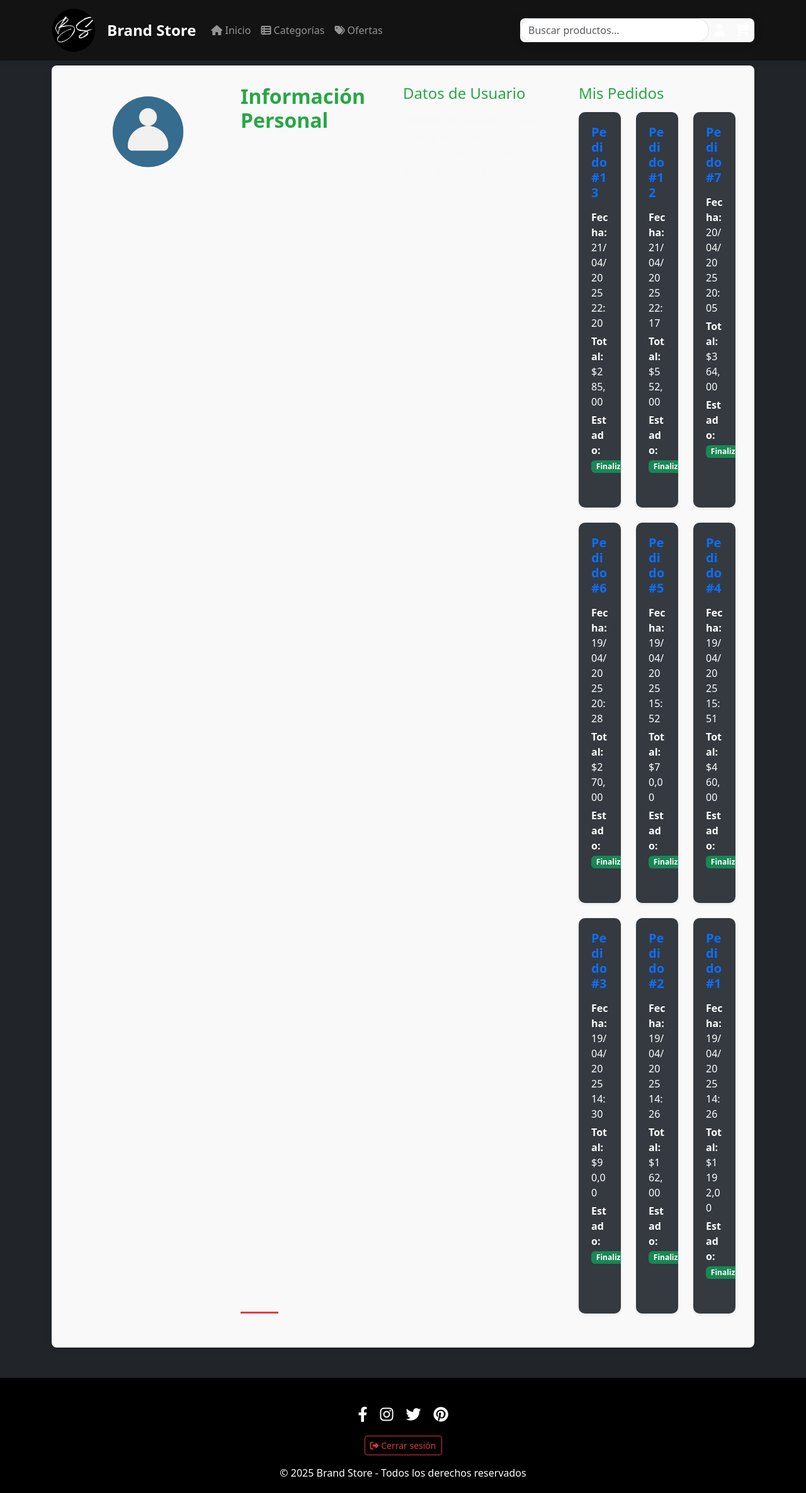
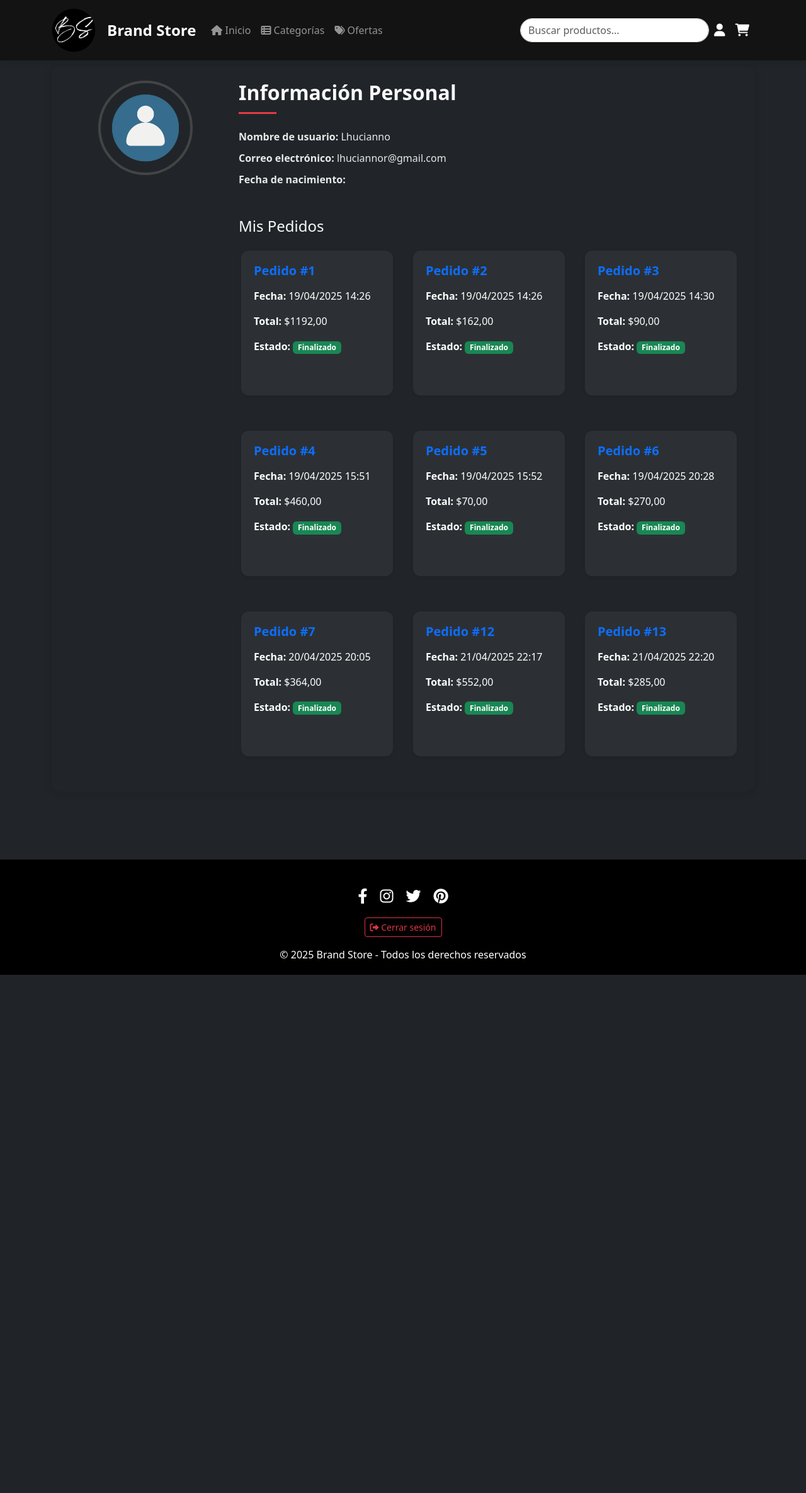
Before and after one commit to LhuciannoR/Proyecto-Final, a Django app: page /perfil/ in a window 1280 px wide. Shown: the whole page at 63% size. After the commit the page ends 1548 px from the top, so only its background shows below. Run offline with Django 5.2, Linux system fonts and the light colour scheme; a user stored in the database is signed in; data comes from the database, SQL or seed files in the repository; both versions use the stored data as it was after the commit; some libraries are stand-ins or nearby versions.

Commit message:
Primer commit: Subiendo proyecto a GitHub

```diff
--- a/django_brandstore/productos/templates/productos/perfil.html
+++ b/django_brandstore/productos/templates/productos/perfil.html
@@ -2,11 +2,10 @@
 {% include 'productos/menu.html' %}
 
 <div class="container mt-5">
-
-    <div class="perfil-container">
-        <div class="row">
-            <!-- Foto de perfil con estilo circular -->
-            <div class="col-md-3 text-center">
+    <div class="perfil-container p-4">
+        <div class="row align-items-start">
+            <!-- Foto de perfil -->
+            <div class="col-md-3 text-center mb-4 mb-md-0">
                 <div class="perfil-img">
                     <img src="{% static 'images/pfp.png' %}" alt="Foto de perfil" class="rounded-circle" style="width: 150px; height: 150px; object-fit: cover;">
                 </div>
@@ -14,10 +13,8 @@
 
             <!-- Información del Usuario -->
             <div class="col-md-9">
-                <div class="perfil-info">
                 <h2 class="section-title mb-4">Información Personal</h2>
-                    <div class="perfil-datos">
-                        <h4>Datos de Usuario</h4>
+                <div class="perfil-datos mb-5">
                     <p><strong>Nombre de usuario:</strong> {{ usuario.username }}</p>
                     <p><strong>Correo electrónico:</strong> {{ usuario.email }}</p>
                     <p><strong>Fecha de nacimiento:</strong> {{ usuario.perfilusuario.fecha_nacimiento|date:"d/m/Y" }}</p>
@@ -25,14 +22,14 @@
 
                 <!-- Mis Pedidos -->
                 <div class="perfil-pedidos">
-                        <h4>Mis Pedidos</h4>
+                    <h4 class="mb-4">Mis Pedidos</h4>
                     {% if pedidos %}
-                        <div class="row">
+                        <div class="row gx-4 gy-4">
                             {% for pedido in pedidos %}
-                            <div class="col-md-4 mb-4">
-                                <div class="card h-100 shadow-sm" style="background-color: #343a40; color: white;">
+                            <div class="col-md-6 col-lg-4">
+                                <div class="card h-100 shadow-sm border-0" style="background-color: #2c3034; color: white; border-radius: 12px;">
                                     <div class="card-body">
-                                        <h5 class="card-title text-primary">Pedido #{{ pedido.id }}</h5>
+                                        <h5 class="card-title text-primary mb-3">Pedido #{{ pedido.id }}</h5>
                                         <p><strong>Fecha:</strong> {{ pedido.fecha|date:"d/m/Y H:i" }}</p>
                                         <p><strong>Total:</strong> ${{ pedido.total }}</p>
                                         <p><strong>Estado:</strong>
@@ -52,6 +49,4 @@
     </div>
 </div>
 
-</div>
-
 {% include 'productos/footer.html' %}
--- a/django_brandstore/productos/views.py
+++ b/django_brandstore/productos/views.py
@@ -51,11 +51,12 @@
     if request.method == 'POST':
         form = RegistroUsuarioForm(request.POST)
         if form.is_valid():
-            usuario = form.save()
-            login(request, usuario)
-            return redirect('productos:index')  # Redirige al índice
+            usuario = form.save()  # Crear el usuario
+            login(request, usuario)  # Iniciar sesión automáticamente
+            return redirect('productos:index')  # Redirigir al índice después de registrarse
     else:
-        form = RegistroUsuarioForm()
+        form = RegistroUsuarioForm()  # Crear un formulario vacío si es GET
+
     return render(request, 'productos/registro.html', {'form': form})
 
 def iniciar_sesion(request):
@@ -76,11 +77,19 @@
 
 @login_required
 def perfil_usuario(request):
-    pedidos = Pedido.objects.filter(usuario=request.user).order_by('-fecha')
+    usuario = request.user
+    pedidos = Pedido.objects.filter(usuario=usuario)
+
+    # Obtener total de productos en el carrito desde la sesión
+    carrito = request.session.get('cart', {})
+    total_carrito = sum(item['cantidad'] for item in carrito.values())
+
     return render(request, 'productos/perfil.html', {
-        'usuario': request.user,
-        'pedidos': pedidos
+        'usuario': usuario,
+        'pedidos': pedidos,
+        'total_carrito': total_carrito
     })
+
 
 def cerrar_sesion(request):
     logout(request)
--- a/django_brandstore/static/css/style.css
+++ b/django_brandstore/static/css/style.css
@@ -10,7 +10,6 @@
     margin: 0;
 }
 
-/* Establecemos el cuerpo para que ocupe toda la altura de la ventana */
 body {
     background-color: var(--dark-color);
     color: var(--light-color);
@@ -23,7 +22,6 @@
     flex-grow: 1;
 }
 
-/* Navbar configurado como fijo */
 .navbar {
     background-color: rgb(20, 19, 19) !important;
     box-shadow: 0 2px 10px rgba(0,0,0,0.1);
@@ -52,7 +50,7 @@
     border-radius: 20px;
 }
 
-/* Estilo para la hero section */
+/* Hero section */
 .hero-section {
     background: linear-gradient(rgba(0, 0, 0, 0.7), rgba(0, 0, 0, 0.7)), url("../images/fondohero.jpg");
     background-size: cover;
@@ -93,7 +91,7 @@
     transform: translateY(-2px);
 }
 
-/* Estilo para las secciones */
+/* Secciones */
 .section-title {
     position: relative;
     margin-bottom: 30px;
@@ -110,7 +108,7 @@
     background-color: var(--primary-color);
 }
 
-/* Estilo de las tarjetas de productos */
+/* Tarjetas */
 .card {
     border: none;
     border-radius: 10px;
@@ -152,16 +150,16 @@
     font-size: 1.2rem;
 }
 
-/* Estilo de las categorías */
+/* Categorías */
 .category-list {
     display: flex;
     flex-wrap: wrap;
-    gap: 20px; /* Espaciado entre las categorías */
-    justify-content: center; /* Centra las categorías en la fila */
+    gap: 20px;
+    justify-content: center;
 }
 
 .category-list li {
-    flex: 0 1 calc(25% - 20px); /* 25% de la fila menos el gap de 20px */
+    flex: 0 1 calc(25% - 20px);
     box-sizing: border-box;
     text-align: center;
     background-color: #626568;
@@ -181,29 +179,25 @@
     cursor: pointer;
 }
 
-/* Ajustes para pantallas más pequeñas */
 @media (max-width: 768px) {
     .category-list li {
-        flex: 0 1 calc(50% - 20px); /* 2 elementos por fila en pantallas pequeñas */
+        flex: 0 1 calc(50% - 20px);
     }
 }
 
 @media (max-width: 576px) {
     .category-list li {
-        flex: 0 1 100%; /* 1 elemento por fila en pantallas extra pequeñas */
+        flex: 0 1 100%;
     }
 }
 
-
-/* Estilo para el footer */
+/* Footer */
 .footer {
     background-color: black;
     color: white;
     padding: 40px 0 20px;
-    margin-top: 50px;
+    margin-top: auto;
     text-align: center;
-    margin-bottom: 0;
-    margin-top: auto; /* Esto asegura que el footer se quede al fondo */
 }
 
 .footer p {
@@ -260,76 +254,58 @@
     display: block;
 }
 
-
-/* Estilo para el formulario */
-form {
-    background-color: #f9f9f9;
-    border-radius: 8px;
-    box-shadow: 0px 0px 15px rgba(0, 0, 0, 0.1);
+/* PERFIL */
+.perfil-container {
+    padding: 40px;
+    border-radius: 12px;
+    box-shadow: 0 2px 12px rgba(0, 0, 0, 0.15);
+    background-color: var(--dark-color);
+    margin-bottom: 60px;
 }
 
-/* Títulos del formulario */
-h2 {
-    color: #333;
-    font-weight: 600;
-}
-
-/* Estilo para los botones */
-.btn-primary {
-    background-color: #007bff;
-    border-color: #007bff;
-}
-
-.btn-primary:hover {
-    background-color: #0056b3;
-    border-color: #004085;
-}
-
-/* Mensajes de error */
-.alert-danger {
-    font-size: 0.9rem;
-    background-color: #f8d7da;
-    border-color: #f5c6cb;
-}
-
-/* Estilos para el perfil */
-.perfil-container {
-    background-color: #f9f9f9;
-    padding: 30px;
-    border-radius: 8px;
-    box-shadow: 0 2px 10px rgba(0, 0, 0, 0.1);
-}
-
-h1.hero-title, h2.section-title, h4 {
-    color: #28a745;
+.perfil-img img {
+    border: 4px solid #444;
 }
 
 .perfil-info {
-    display: flex;
-    justify-content: space-between;
-    gap: 30px;
+    margin-bottom: 30px;
 }
 
-.perfil-datos, .perfil-pedidos {
-    width: 48%;
+.perfil-datos p {
+    font-size: 1rem;
+    margin-bottom: 10px;
+    color: #e8e9e8;
 }
 
-.perfil-datos h4, .perfil-pedidos h4 {
-    font-size: 1.5rem;
-    margin-bottom: 15px;
+h2.section-title {
+    font-size: 2rem;
+    font-weight: bold;
+    color: var(--light-color);
+    margin-bottom: 25px;
 }
 
-.perfil-datos p, .perfil-pedidos p {
-    font-size: 1rem;
-    margin: 5px 0;
+.perfil-pedidos {
+    margin-top: 40px;
 }
 
-.pedido-item {
-    background-color: #f9f9f9;
-    padding: 15px;
-    margin-bottom: 10px;
-    border-radius: 8px;
-    box-shadow: 0 2px 4px rgba(0, 0, 0, 0.1);
+.perfil-pedidos h4 {
+    font-size: 1.5rem;
+    margin-bottom: 20px;
+    color: var(--light-color);
+}
+
+.card.pedido-card {
+    background-color: #2c3034;
+    color: white;
+    border-radius: 12px;
+    padding: 20px;
+    height: auto;
+    box-shadow: 0 4px 12px rgba(0, 0, 0, 0.2);
+    transition: transform 0.3s ease;
+}
+
+.card.pedido-card:hover {
+    transform: translateY(-5px);
 }
 
 .pedido-item a {
@@ -340,3 +316,33 @@
 .pedido-item a:hover {
     text-decoration: underline;
 }
+
+/* Limita el ancho para pantallas grandes */
+@media (min-width: 992px) {
+    .col-lg-4 {
+        max-width: 300px;
+    }
+}
+
+/* Espaciado entre columnas en pedidos */
+.row.gx-4.gy-4 > [class*='col-'] {
+    padding-left: 1rem;
+    padding-right: 1rem;
+    margin-bottom: 2rem;
+}
+
+@media (max-width: 768px) {
+    .perfil-info {
+        flex-direction: column;
+        gap: 20px;
+    }
+
+    .perfil-datos, .perfil-pedidos {
+        width: 100%;
+    }
+
+    .perfil-img img {
+        width: 120px;
+        height: 120px;
+    }
+}
```
Also changed, not shown: django_brandstore/productos/templates/productos/login.html (+82 -2 lines), django_brandstore/productos/templates/productos/registro.html (+103 -20 lines), django_brandstore/db.sqlite3. Lines whose indentation alone changed are shown as unchanged.
